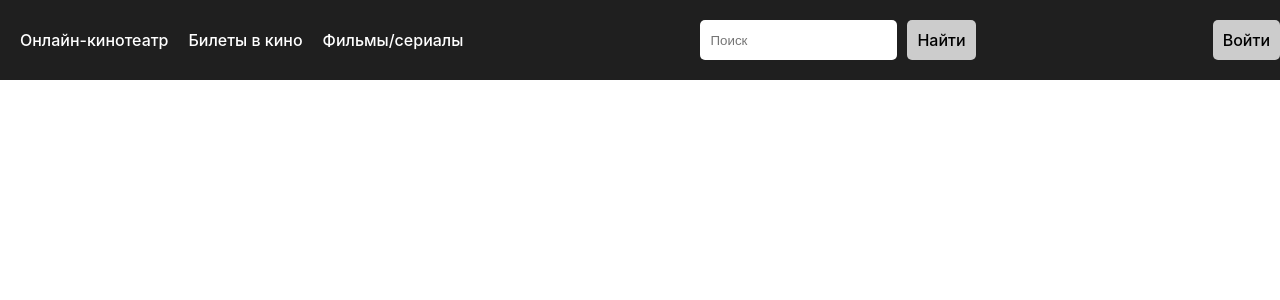
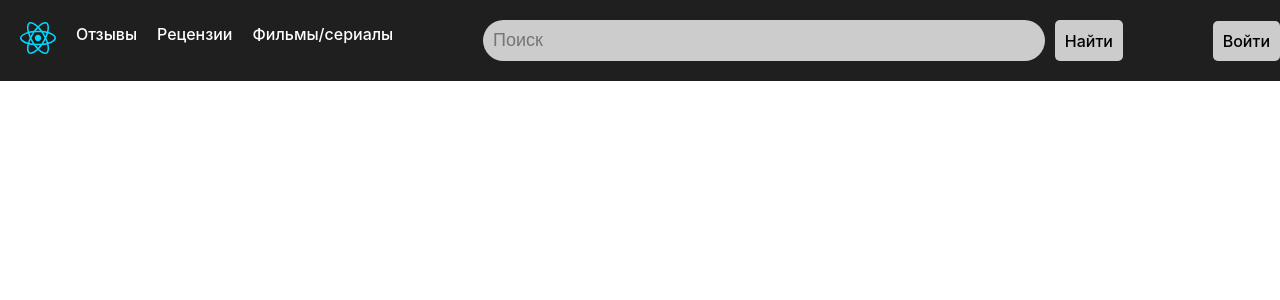
Before and after one commit to kublahan/Films, a React app: page / in a window 1280 px wide. Shown: the top 300 px of the page. Built offline with nearby package versions, Linux system fonts and the light colour scheme; the HTML template or start-up script is replaced by a standard one.

Commit message:
Change header import and add logo

```diff
--- a/src/App.tsx
+++ b/src/App.tsx
@@ -1,7 +1,7 @@
 import { useState } from 'react'
 import './App.scss'
 import { Tooltip, Toast, Popover } from 'bootstrap';
-import Header from './Header.tsx';
+import { Header } from './components/Header';
 
 
 function App() {
--- a/src/Header.scss
+++ b/src/components/Header/Header.scss
@@ -31,11 +31,16 @@
 
     &__search {
       display: flex;
+      width: 50%;
 
       input[type="text"] {
         padding: 10px;
         border: none;
-        border-radius: 5px;
+        border-radius: 25px;
+        color:#1f1f1f;
+        background-color: #ccc;
+        flex-grow: 1;
+        font-size: large;
       }
 
       button {
--- a/src/Header.tsx
+++ b/src/components/Header/Header.tsx
@@ -1,15 +1,19 @@
 import React from 'react';
 import './Header.scss'; // Импортируйте стили
+import logo from '../../assets/react.svg';
 
-const Header: React.FC = () => {
+export const Header: React.FC = () => {
   return (
     <header className="header">
       <div className="container">
         <div className="header__inner">
 
           <nav className="header__nav">
-            <a href="#" className="header__link">Онлайн-кинотеатр</a>
-            <a href="#" className="header__link">Билеты в кино</a>
+            <a href="#" className="header__link">
+              <img src={logo} alt="Логотип компании" className="header__logo" />
+            </a>
+            <a href="#" className="header__link">Отзывы</a>
+            <a href="#" className="header__link">Рецензии</a>
             <a href="#" className="header__link">Фильмы/сериалы</a>
           </nav>
           <div className="header__search">
@@ -24,5 +28,3 @@ const Header: React.FC = () => {
     </header>
   );
 };
-
-export default Header;
--- /dev/null
+++ b/src/components/Header/index.ts
@@ -0,0 +1 @@
+export { Header } from './Header';
```
